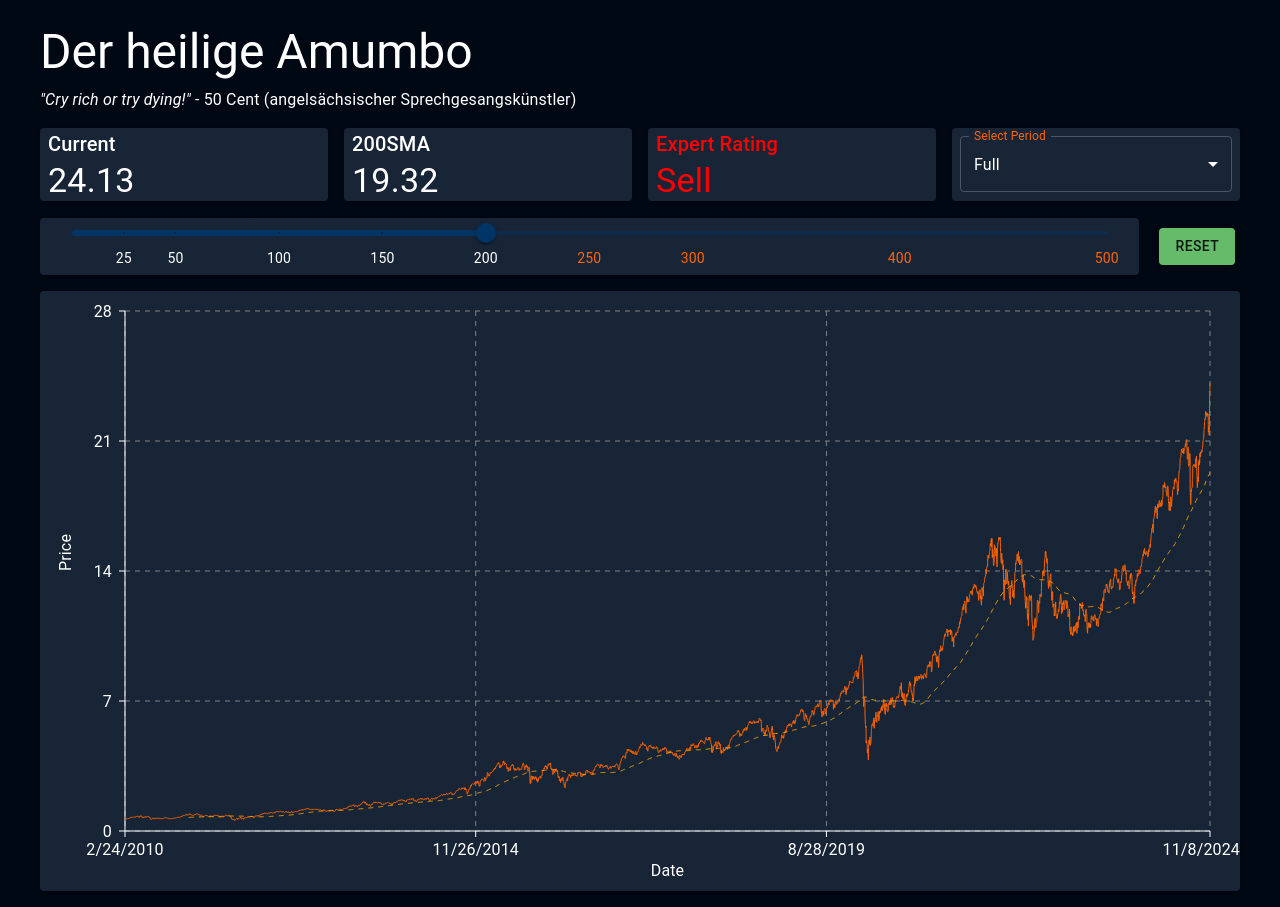
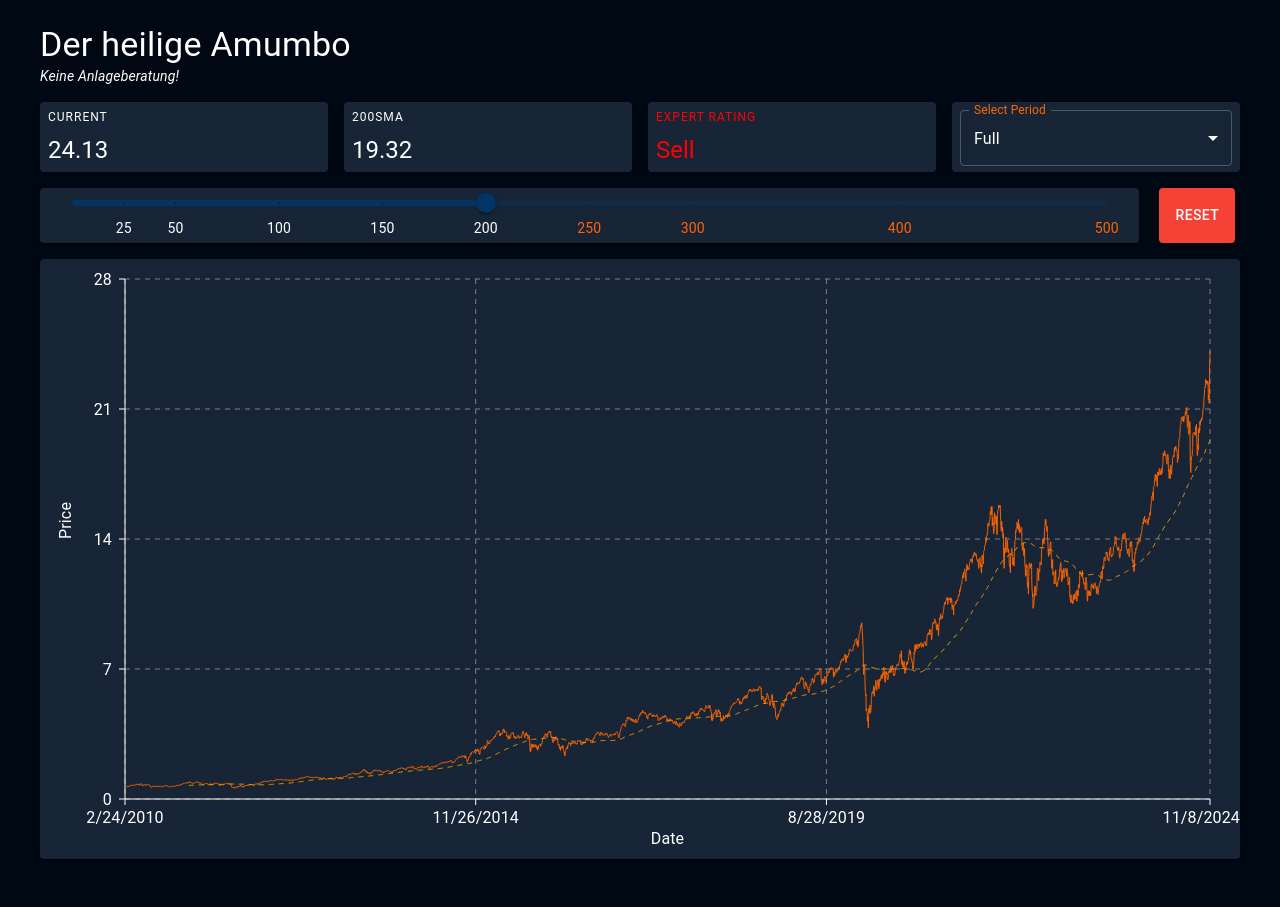
Before and after one commit to smn-t/smn-t.github.io, a React (Create React App) app: page / in a window 1280 px wide. After the commit the page ends 875 px from the top, so only its background shows below. Built offline with nearby package versions, Linux system fonts and the light colour scheme.

Commit message:
design changes

```diff
--- a/src/dashboards/MainDashboard.js
+++ b/src/dashboards/MainDashboard.js
@@ -113,34 +113,34 @@ const MainDashboard = () => {
         <ThemeProvider theme={darkTheme}>
             <CssBaseline />
             <Container maxWidth={false}>
-                <Typography variant="h3" paddingTop={3} paddingBottom={1} paddingInline={2}>
+                <Typography variant="h4" paddingTop={3} paddingInline={2}>
                     Der heilige Amumbo
                 </Typography>
-                <Typography variant="h8" paddingInline={2}>
-                    <i>"Cry rich or try dying!"</i> - 50 Cent (angelsächsischer Sprechgesangskünstler)
+                <Typography variant="body2" paddingInline={2}>
+                    <i>Keine Anlageberatung!</i>
                 </Typography>
                 <Grid container spacing={2} padding={2}>
                     <Grid item xs={12} sm={6} md={3}>
-                        <Paper sx={{ height: '98%'}}>
-                            <Typography variant="h6" paddingInline={1}>Current</Typography>
-                            <Typography variant="h4" paddingInline={1}>{current_price}</Typography>
+                        <Paper sx={{height: 70}}>
+                            <Typography variant="overline" paddingInline={1}>Current</Typography>
+                            <Typography variant="h5" paddingInline={1}>{current_price}</Typography>
                         </Paper>
                     </Grid>
                     <Grid item xs={12} sm={6} md={3}>
-                        <Paper sx={{ height: '98%'}}>
-                            <Typography variant="h6" paddingInline={1}>{sliderValue}SMA</Typography>
-                            <Typography variant="h4" paddingInline={1}>{current_sma}</Typography>
+                        <Paper sx={{height: 70}}>
+                            <Typography variant="overline" paddingInline={1}>{sliderValue}SMA</Typography>
+                            <Typography variant="h5" paddingInline={1}>{current_sma}</Typography>
                         </Paper>
                     </Grid>
                     <Grid item xs={12} sm={6} md={3}>
-                        <Paper sx={{ height: '98%', color: difference > 0 ? 'red' : 'green'}}>
-                            <Typography variant="h6" paddingInline={1}>Expert Rating</Typography>
-                            <Typography variant="h4" paddingInline={1}> {difference > 0 ? `Sell` : `Buy`}</Typography>
+                        <Paper sx={{height: 70, color: difference > 0 ? 'red' : 'green'}}>
+                            <Typography variant="overline" paddingInline={1}>Expert Rating</Typography>
+                            <Typography variant="h5" paddingInline={1}> {difference > 0 ? `Sell` : `Buy`}</Typography>
                         </Paper>
                     </Grid>
                     <Grid item xs={12} sm={6} md={3}>
-                        <Paper sx={{ height: '98%', paddingInline: 1 }}>
-                            <FormControl fullWidth variant="outlined" sx={{ mt: 1 }}>
+                        <Paper sx={{ height: 70, paddingInline: 1 }}>
+                            <FormControl fullWidth variant="outlined" sx={{ mt: 1, height: 80}}>
                                 <InputLabel id="time-period-label">Select Period</InputLabel>
                                 <Select
                                     labelId="time-period-label"
@@ -148,6 +148,7 @@ const MainDashboard = () => {
                                     value={timePeriod}
                                     onChange={handleTimePeriodChange}
                                     label="Select Period"
+
                                 >
                                     <MenuItem value="full">Full</MenuItem>
                                     <MenuItem value="2year">2 Year</MenuItem> {/* Neue Option "2 Year" */}
@@ -160,7 +161,7 @@ const MainDashboard = () => {
                         </Paper>
                     </Grid>
                     <Grid item xs={12} sm={9} md={11}>
-                        <Paper sx={{ paddingInline: 4 }}>
+                        <Paper sx={{ paddingInline: 4, height: 55}}>
                             <Slider
                                 defaultValue={50}
                                 aria-label="Default"
@@ -176,7 +177,7 @@ const MainDashboard = () => {
                         </Paper>
                     </Grid>
                     <Grid container item xs={12} sm={3} md={1} justifyContent="center" alignItems="center">
-                        <Button onClick={() => { setSliderValue(200); setTimePeriod("full")}} variant="contained" color="success"> Reset </Button>
+                        <Button onClick={() => { setSliderValue(200); setTimePeriod("full")}} variant="contained" color="error" sx={{height: 55}}> Reset </Button>
                     </Grid>
                     <Grid item xs={12} md={12}>
                         <Paper>
```
